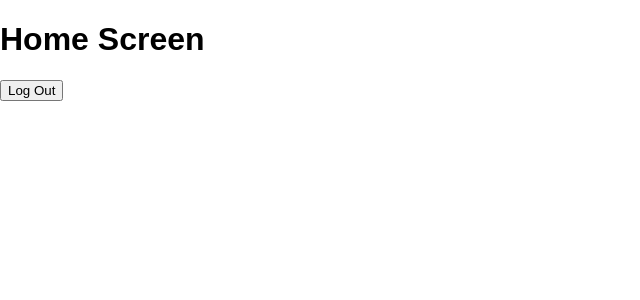
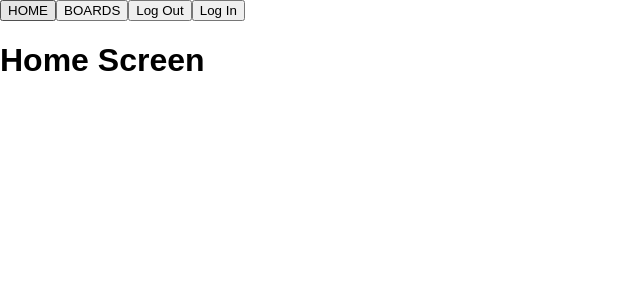
Before and after one commit to robdcon/pinnit, a React (Create React App) app in the folder client/: page / in a window 1280 px wide. Shown: the top 300 px of the page, without its empty margins (0-640 px from the left). Built offline with nearby package versions, Linux system fonts and the light colour scheme.

Commit message:
auth working at layout

```diff
--- a/client/package.json
+++ b/client/package.json
@@ -48,6 +48,7 @@
     "styled-components": "^6.1.13"
   },
   "dependencies": {
+    "@babel/plugin-proposal-private-property-in-object": "^7.21.11",
     "@emotion/react": "^11.13.3",
     "@emotion/styled": "^11.13.0",
     "@mui/icons-material": "^6.1.1",
--- a/client/src/App.js
+++ b/client/src/App.js
@@ -68,18 +68,17 @@ const LogoutButton = () => {
   );
 };
 
-const HomeScreen = ({isAuthenticated}) => {
+const HomeScreen = () => {
   return (
-    <React.Fragment>
+    <>
       <h1>Home Screen</h1>
-      {isAuthenticated ? <LogoutButton /> : <LoginButton />}
-    </React.Fragment>
+    </>
   )
 }
 
 const Dashboard = ({ boards }) => {
   return (
-    <React.Fragment>
+    <>
       <h1>Dashboard</h1>
       <div style={boardContainerStyles}>
         {
@@ -90,7 +89,26 @@ const Dashboard = ({ boards }) => {
           })
         }
       </div>
-    </React.Fragment>
+    </>
+  )
+}
+
+const  Layout = ({ children, isAuthenticated }) => {
+  return (
+    <div className="pinnit">
+      <Link to="/">
+        <button>HOME</button>
+      </Link>
+      <Link to="/boards">
+        <button>BOARDS</button>
+      </Link>
+      {
+        isAuthenticated && <CreateBoard userId={useAuth0?.user?.email} />
+      }
+      <LogoutButton />
+      <LoginButton />
+      {children}
+    </div>
   )
 }
 
@@ -98,7 +116,7 @@ const Dashboard = ({ boards }) => {
 const App = () => {
   // state
   const { user, isAuthenticated, isLoading } = useAuth0();
-  const [uid, setUid] = useState(null)
+  const [userLoggedIn, setUserLoggedIn] = useState(isAuthenticated);
   const [boards, setBoards] = useState([]);
   const [currentBoard, setCurrentBoard] = useState(null);
   const [board, setBoard] = useState({});
@@ -111,18 +129,20 @@ const App = () => {
   const { getNotes, notesLoading, notesData, notesError, startNotesPolling } = getBoardNotes();
 
   // Mutations
-  // const updateNote = editNote({userId: uid, boardId: currentBoard});
-  // const removeNote = deleteNote({userId: uid, boardId: currentBoard});
-  // const getUser = getLoggedinUser({email: uid});
+  // const updateNote = editNote({userId: user.email, boardId: currentBoard});
+  // const removeNote = deleteNote({userId: user.email, boardId: currentBoard});
+  // const getUser = getLoggedinUser({email: user.email});
   const { getAccessTokenSilently } = useAuth0();
-  const addUser = createUser({ username: uid, email: uid });
+  const addUser = createUser({ username: user?.email, email: user?.email });
 
   useEffect(() => {
     if (user) {
+
       const token = getAccessTokenSilently();
       token.then(res => {
         tokenVar(res);
       })
+
       console.log(`${user.nickname} logged in`);
 
       if (user.newUser) {
@@ -134,32 +154,35 @@ const App = () => {
         console.log(`Fetching supabase user`);
         fetchUser();
       }
+
+      getBoardIds({
+        variables: { user: user.email }
+      });
     }
   }, [user])
 
-  useEffect(() => {
-    if (userData) {
-      console.log('Setting UID to:', userData.user.email);
+  // useEffect(() => {
+  //   if (userData) {
+  //     console.log('Setting user.email to:', userData.user.email);
 
-      setUid(userData.user.email);
-    }
-  }, [userData]);
+  //     setuser.email(userData.user.email);
+  //   }
+  // }, [userData]);
 
-  useEffect(() => {
-    if (uid) {
-      getBoardIds({
-        variables: { user: uid }
-      });
-      console.log(`Get Boards for: ${uid}`);
-    }
-  }, [uid]);
+  // useEffect(() => {
+  //   if (user.email) {
+  //     getBoardIds({
+  //       variables: { user: user.email }
+  //     });
+  //     console.log(`Get Boards for: ${user.email}`);
+  //   }
+  // }, [user.email]);
 
   useEffect(() => {
     if (boardIdsData) {
-      console.log(`Finished getting Boards for: ${uid}`);
+      console.log(`Finished getting Boards for: ${user.nickname}`);
       const { boards } = boardIdsData;
       setBoards(boards);
-      console.log(`Setting Boards for ${uid}: ${boardIdsData.boards}`);
     }
   }, [boardIdsData]);
 
@@ -209,23 +232,15 @@ const App = () => {
   }, [notes])
 
   return (
+    <>
+      <Layout isAuthenticated={isAuthenticated}>
         <Routes>
-      {/* <div className="pinnit">
-        <Link to="/">
-          <button>HOME</button>
-        </Link>
-        <Link to="/boards">
-          <button>BOARDS</button>
-        </Link>
-        {
-          isAuthenticated && <CreateBoard userId={uid} />
-        } */}
           <Route path="/boards" exact element={<Dashboard board={boards} />} />
           <Route path="/boards/:boardId" render={(url) => {
             setCurrentBoard(parseInt(url.match.params.boardId));
-        return isAuthenticated && (
+            return useAuth0.user && (
               <BoardContext.Provider value={{ board: currentBoard }}>
-            <Board boardId={currentBoard} notes={notes} userId={uid} boardType={board.board_type}>
+                <Board boardId={currentBoard} notes={notes} userId={user.email} boardType={board.board_type}>
                   {
                     notes && notes.map(note => {
                       return (
@@ -234,8 +249,8 @@ const App = () => {
                           id={note.id}
                           zindex={note.zindex}
                           level={note.level}
-                      onChange={({ field, value }) => updateNote({ variables: { user: uid, board: currentBoard, id: note.id, [field]: value } })}
-                      onRemove={() => removeNote({ variables: { user: uid, board: currentBoard, id: note.id } })}
+                          onChange={({ field, value }) => updateNote({ variables: { user: user.email, board: currentBoard, id: note.id, [field]: value } })}
+                          onRemove={() => removeNote({ variables: { user: user.email, board: currentBoard, id: note.id } })}
                         // onPriorityChange={updatePriority}
                         >
                           {note.text}
@@ -245,7 +260,7 @@ const App = () => {
                   }
                   <div>
                     {
-                  isAuthenticated && <CreateNote boardId={currentBoard} userId={uid} />
+                      user.email && <CreateNote boardId={currentBoard} userId={user.email} />
                     }
                     {/* {
                     usersData && usersData.users.map(user =>{ return(<ShareBoard key={user.username} boardId={currentBoard} username={user.username} text={user.username} />)})
@@ -256,9 +271,11 @@ const App = () => {
             )
           }
           } />
-      <Route path="/" exact element={<HomeScreen isAuthenticated />} />
+          <Route path="/" exact element={<HomeScreen />} />
           {/* </div> */}
         </Routes>
+      </Layout>
+    </>
   );
 }
 
--- a/client/src/index.js
+++ b/client/src/index.js
@@ -1,5 +1,5 @@
 // require('dotenv').config();
-import React from 'react';
+import React, { StrictMode } from 'react';
 import { createRoot } from 'react-dom/client';
 import App from './App';
 import './index.css';
@@ -16,7 +16,7 @@ import {
 import { cache } from './cache.js';
 import { BrowserRouter } from 'react-router-dom';
 import { Auth0Provider, useAuth0 } from "@auth0/auth0-react";
-import { setContext } from '@apollo/client/link/context';
+// import { setContext } from '@apollo/client/link/context';
 import { tokenVar } from './cache';
 
 const httpLink = new HttpLink({
```
Also changed, not shown: 1 other file (tests, documents, lock files or other folders). Lines whose indentation alone changed are shown as unchanged.
